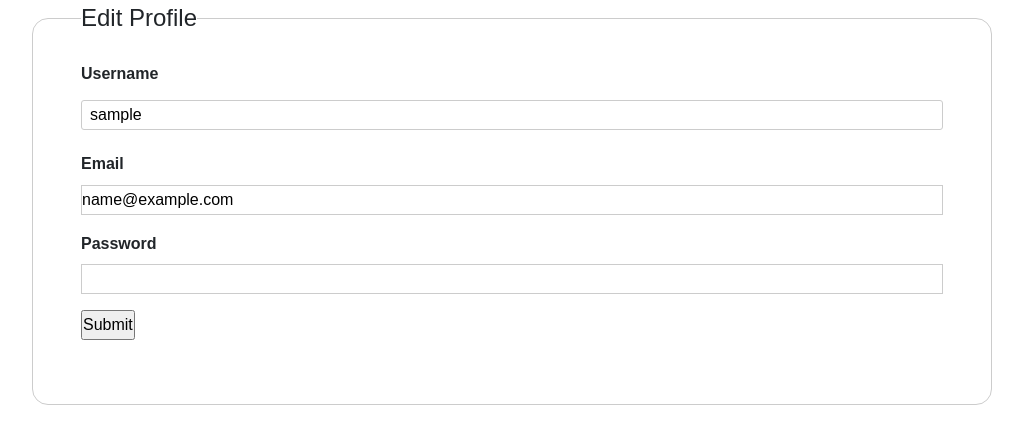
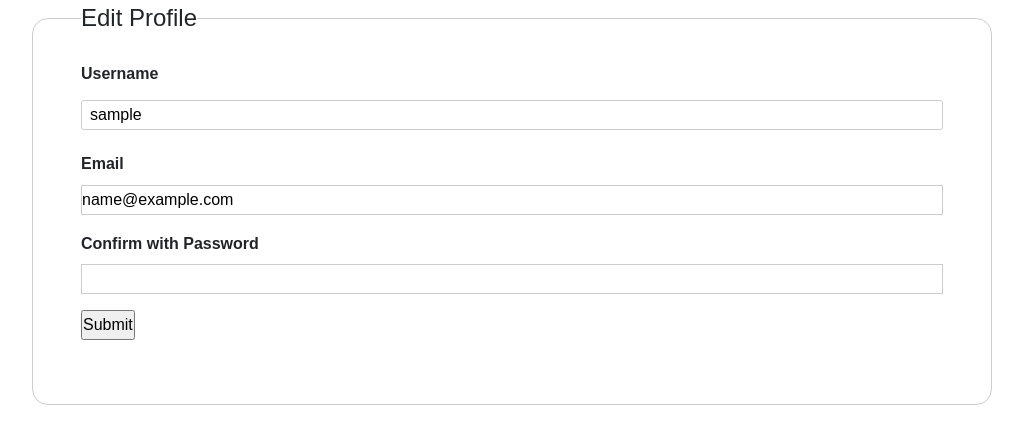
Before and after one commit to JoelRaju403/agileproject, a Flask app: page /edit_profile in a window 1280 px wide. Shown: the part 178-600 px from the top of the page, without its empty margins (128-1151 px from the left). Run offline with Flask 3, Linux system fonts and the light colour scheme; the visitor is signed in with stand-in values (Sample User, id 1); some libraries are stand-ins or nearby versions.

Commit message:
User can now edit their username or email but must confirm with their password.

```diff
--- a/app/forms.py
+++ b/app/forms.py
@@ -6,6 +6,7 @@ from app import db
 from app.models import User
 from wtforms import TextAreaField
 from wtforms.validators import Length
+from flask_login import current_user
 
 
 class LoginForm(FlaskForm):
@@ -39,13 +40,13 @@ class RegistrationForm(FlaskForm):
 class EditProfileForm(FlaskForm):
     username = StringField('Username', validators=[DataRequired()])
     email = EmailField('Email', validators=[DataRequired()])
-    password = PasswordField('Password', validators=[DataRequired()])
-    #about_me = TextAreaField('About me', validators=[Length(min=0, max=140)])
+    confirm_password = PasswordField('Confirm with Password', validators=[DataRequired()])
     submit = SubmitField('Submit')
 
-    def __init__(self, original_username, *args, **kwargs):
+    def __init__(self, original_username, original_email, *args, **kwargs):
         super().__init__(*args, **kwargs)
         self.original_username = original_username
+        self.original_email = original_email
 
     def validate_username(self, username):
         if username.data != self.original_username:
@@ -60,3 +61,7 @@ class EditProfileForm(FlaskForm):
                 User.email == self.email.data))
             if user is not None:
                 raise ValidationError('Email already Used')
+
+    def validate_confirm_password(self, current_password):
+        if not current_user.check_password(current_password.data):
+            raise ValidationError('Invalid current password.')
--- a/app/routes.py
+++ b/app/routes.py
@@ -118,12 +118,10 @@ def before_request():
 @app.route('/edit_profile', methods=['GET', 'POST'])
 @login_required
 def edit_profile():
-    form = EditProfileForm(original_username=current_user.username)
+    form = EditProfileForm(original_username=current_user.username, original_email=current_user.email)
     if form.validate_on_submit():
         current_user.username = form.username.data
         current_user.email = form.email.data
-        current_user.password = form.password.data
-        #current_user.about_me = form.about_me.data
         db.session.commit()
         flash('Your changes have been saved.')
         return redirect(url_for('user', username=current_user.username))
--- a/app/static/setting.css
+++ b/app/static/setting.css
@@ -50,3 +50,8 @@ legend {
   font-size: 16px; /* Adjust font size as needed */
   border: 1px solid #ccc;
 }
+
+.confirm-label {
+  display: inline-block; /* Ensures the label appears on one line */
+  width: auto; /* Allows the label to expand to accommodate its content */
+}
--- a/app/templates/edit_profile.html
+++ b/app/templates/edit_profile.html
@@ -18,14 +18,14 @@
             <p class="Edit">
                 {{form.email.label}}<br>
                 {{ form.email(size=32) }}<br>
-                {% for error in form.password.errors %}
+                {% for error in form.email.errors %}
                 <span style="color: red;">[{{ error }}]</span>
                 {% endfor %}
             </p>
             <p class="Edit">
-                {{form.password.label}}<br>
-                {{ form.password(size=32) }}<br>
-                {% for error in form.password.errors %}
+                {{ form.confirm_password.label (class="confirm-label")}} <br>
+                {{ form.confirm_password }}<br>
+                {% for error in form.confirm_password.errors %}
                 <span style="color: red;">[{{ error }}]</span>
                 {% endfor %}
             </p>
```
